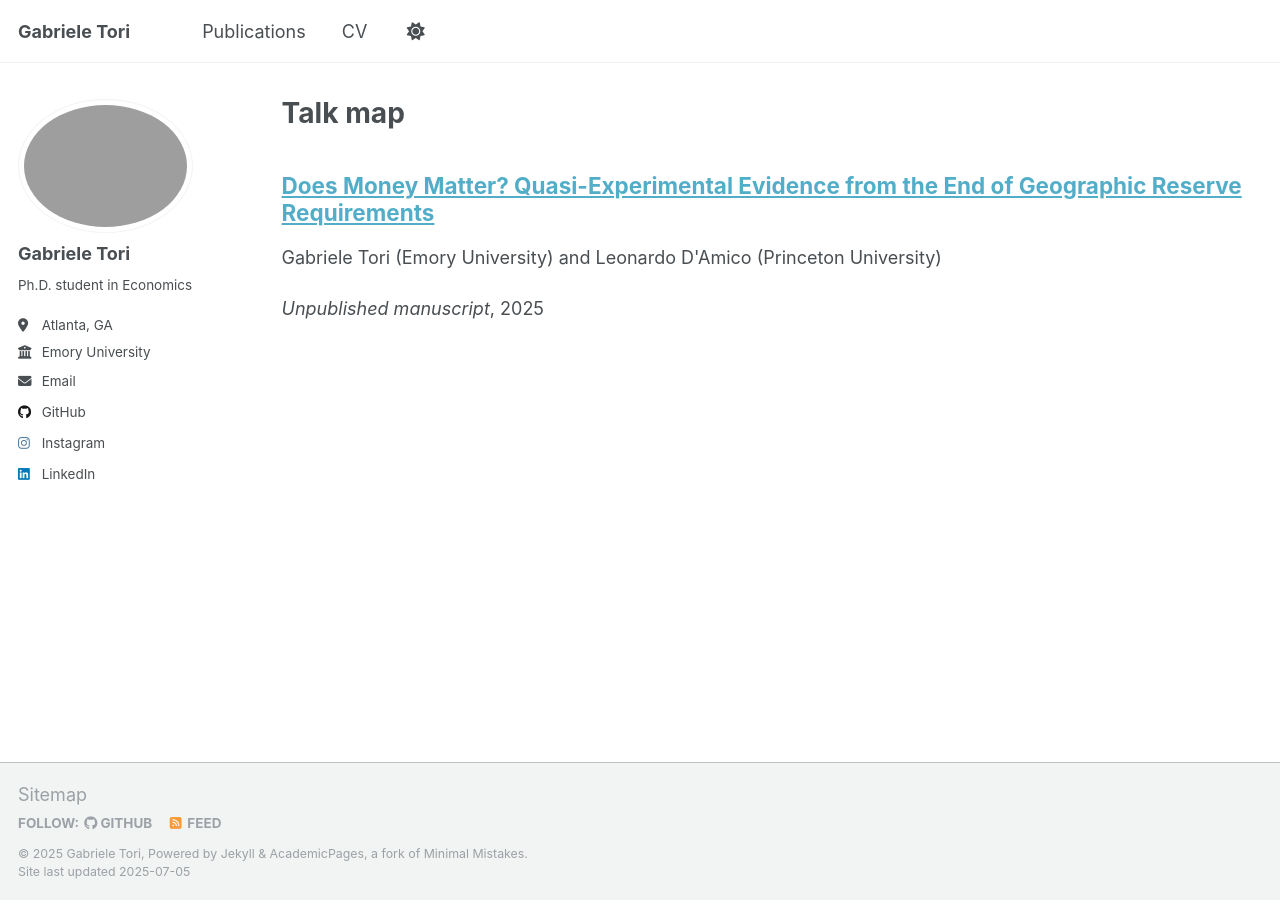
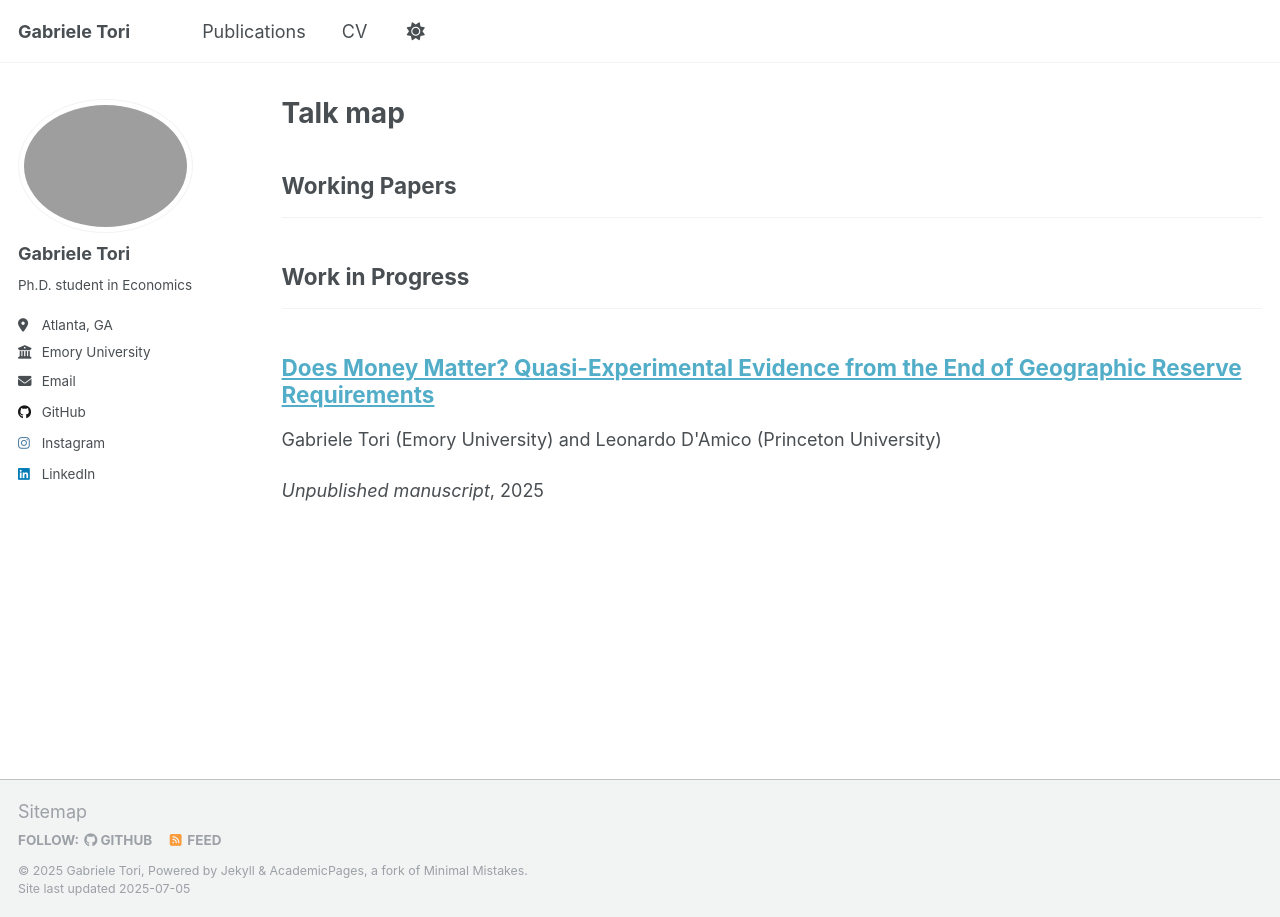
Before and after one commit to gtori7499/gtori7499.github.io, a Jekyll site: the page built from _pages/talkmap.html, in a window 1280 px wide. Built offline with Jekyll 4.4.1, drawn with Linux system fonts in a browser that asks for light colours; a script that is not in the unit is left out.

Commit message:
Update archive.html

```diff
--- a/_layouts/archive.html
+++ b/_layouts/archive.html
@@ -20,29 +20,28 @@ layout: default
       <h1 class="page__title">{{ page.title }}</h1>
     {% endunless %}
 
-    {%- comment -%} se esiste la variabile `section`, la mostro qui {%- endcomment -%}
-    {% if page.section %}
-      <h2 class="page__subtitle">{{ page.section }}</h2>
+    {%- comment -%}
+    Ciclo sulle categorie definite in _config.yml → publication_category
+    Ogni elemento è un array: [ chiave, { title: "Titolo da mostrare" } ]
+    {%- endcomment -%}
+    {% for cat in site.publication_category %}
+      {% assign key   = cat[0] %}
+      {% assign title = cat[1].title %}
+
+      {%- comment -%}
+      Intestazione di sezione
+      {%- endcomment -%}
+      <h2 class="page__subtitle">{{ title }}</h2>
       <hr>
-    {% endif %}
 
-    {%- comment -%}
-    — Blocchetto “Published in” (per le pagine di dettaglio) ——
-    {%- endcomment -%}
-    {% if page.venue %}
-      {% if page.category == "Work in Progress" %}
-        <p><em>{{ page.venue }}</em></p>
-      {% else %}
-        <p><em>Published in {{ page.venue }}</em></p>
-      {% endif %}
-    {% endif %}
+      {%- comment -%}
+      Prendo tutti i post di questa categoria
+      {%- endcomment -%}
+      {% assign this_posts = site.publications | where: "category", key %}
+      {% for post in this_posts %}
+        {% include archive-single.html post=post type="list" %}
+      {% endfor %}
 
-    {%- comment -%}
-    — Ciclo di tutte le pubblicazioni ——
-    {%- endcomment -%}
-    {% for post in site.publications %}
-      {% include archive-single.html post=post type="list" %}
     {% endfor %}
-
   </div>
 </div>
```
